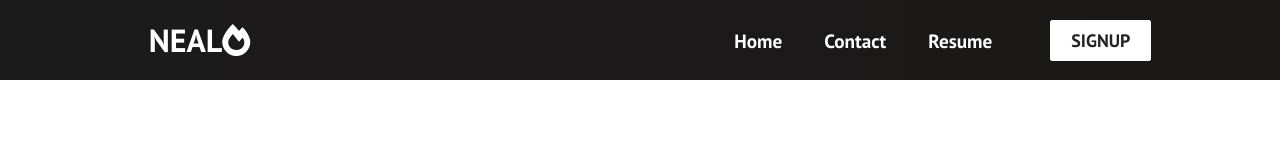
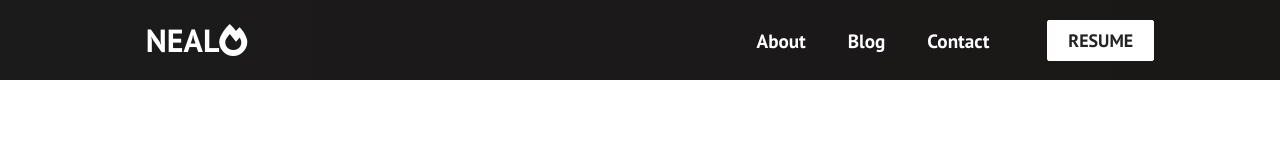
Before and after one commit to Zatom01/portfolio101, a React (Create React App) app: page /contact in a window 1280 px wide. Shown: the top 160 px of the page. Built offline with nearby package versions, Linux system fonts and the light colour scheme.

Commit message:
added external link for resume through React Router

```diff
--- a/src/App.js
+++ b/src/App.js
@@ -12,6 +12,10 @@ function App() {
       <Navbar />
       <Switch>
         <Route path ='/' exact component={Home} />
+        <Route path='/resume' component ={()=>{
+          window.location.replace("https://docs.google.com/document/d/1gqNkd1lzcGV0BBAbKde0F4NNN579jn897dpVBPXyJSQ/edit?usp=sharing");
+          return null;
+        }} />
       </Switch>
     </Router>
 
--- a/src/components/Button.js
+++ b/src/components/Button.js
@@ -10,7 +10,7 @@ export const Button = ({children, type, onClick, buttonStyle, buttonSize}) => {
     const checkButtonSize = SIZES.includes(buttonSize) ? buttonSize : SIZES[0]
 
     return (
-        <Link to='/signup' className='btn-mobile'>
+        <Link to='/resume' className='btn-mobile'>
             <button
                 className ={`btn ${checkButtonStyle} ${checkButtonSize}`}
                 onClick = {onClick}
--- a/src/components/HeroSection.js
+++ b/src/components/HeroSection.js
@@ -8,10 +8,10 @@ function HeroSection() {
     return (
         <div className="hero-container">
             <video src='/videos/video-3.mp4' autoPlay loop muted />
-            <h1>ADVENTURE AWAITS</h1>
+            <h1>NICE TO MEET YOU ! </h1>
             <div className="hero-btns">
-                <Button className="btns" buttonStyle="btn--outline" buttonSize="btn--large" >GET STARTED</Button>
-                <Button className="btns" buttonStyle="btn--primary" buttonSize="btn--large" >WATCH TRAILOR <i className='far far-play-circle' /></Button>
+                <Button className="btns" buttonStyle="btn--outline" buttonSize="btn--large" >About</Button>
+                <Button className="btns" buttonStyle="btn--primary" buttonSize="btn--large" >Projects<i className='far far-play-circle' /></Button>
             </div>
 
 
--- a/src/components/Home.js
+++ b/src/components/Home.js
@@ -1,23 +1,16 @@
-// import React from 'react'
-// import '../App.css'
-// import HeroSection from './HeroSection'
 
-// function Home() {
-//     return (
-//         <>
-//             <HeroSection />
-//         </>
-//     )
-// }
-
-// export default Home;
-
-import React from 'react'
+import React, { Component } from 'react'
 import '../App.css'
 import HeroSection from './HeroSection'
 
-export const Home = () => {
+
+export class Home extends Component {
+
+    componentDidMount = () => {
         document.getElementsByTagName("video")[0].playbackRate = 0.5
+    }
+
+    render() {
         return (
             <>
                 <HeroSection />
@@ -25,3 +18,6 @@ export const Home = () => {
             </>
         )
     }
+}
+
+export default Home
--- a/src/components/Navbar.js
+++ b/src/components/Navbar.js
@@ -35,28 +35,30 @@ function Navbar() {
                     <i className={click ? 'fas fa-times': 'fas fa-bars'} />
                 </div>
                 <ul className = {click ? 'nav-menu active': 'nav-menu'}>
-                    <li className="'nav-item">
-                        <Link to='/' className="nav-links" onClick={closeMobileMenu}>
-                            Home
+                    <li className="nav-item">
+                        <Link to='/about' className="nav-links" onClick={closeMobileMenu}>
+                            About
                         </Link>
                     </li>
-                    <li className="'nav-item">
+
+                    <li className="nav-item">
+                        <Link to='/blog' className="nav-links" onClick={closeMobileMenu}>
+                            Blog
+                        </Link>
+                    </li>
+
+                    <li className="nav-item">
                         <Link to='/contact' className="nav-links" onClick={closeMobileMenu}>
                             Contact
                         </Link>
                     </li>
-                    <li className="'nav-item">
-                        <Link to='/resume' className="nav-links" onClick={closeMobileMenu}>
+                    <li className="nav-item">
+                        <Link to='/resume' className="nav-links-mobile" onClick={closeMobileMenu}>
                             Resume
                         </Link>
                     </li>
-                    <li className="'nav-item">
-                        <Link to='/signup' className="nav-links-mobile" onClick={closeMobileMenu}>
-                            Signup
-                        </Link>
-                    </li>
                 </ul>
-                {button && <Button buttonStyle='btn--outline'>SIGNUP</Button>}
+                {button && <Button buttonStyle='btn--outline'>RESUME</Button>}
             </div>
 
 
```
Also changed, not shown: 1 other file (tests, documents, lock files or other folders). Lines whose indentation alone changed are shown as unchanged.
